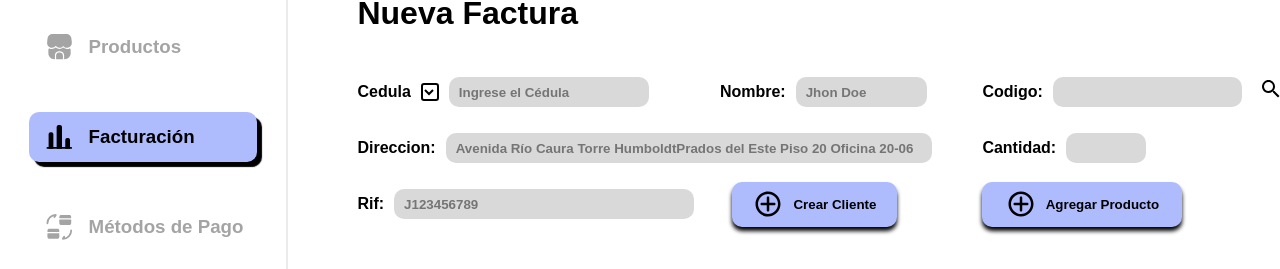
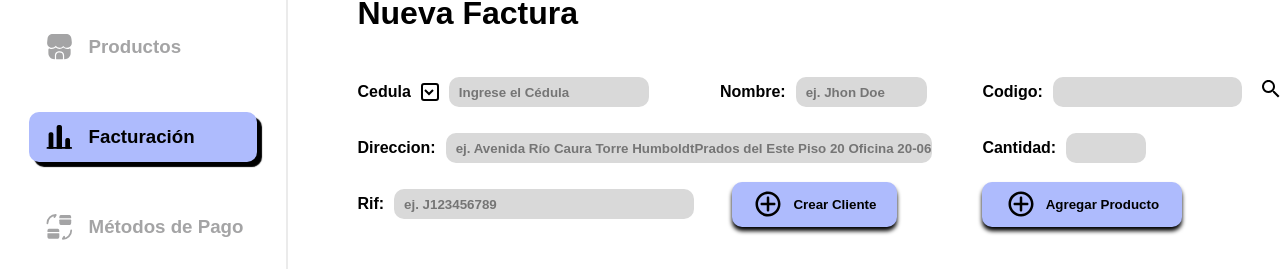
Before and after one commit to Luisrome01/BillMaster, a React (Vite) app: page /main in a window 1280 px wide. Shown: the part 158-427 px from the top of the page. Built offline with nearby package versions, Linux system fonts and the light colour scheme.

Commit message:
Cambio en los placeholder

```diff
--- a/src/components/navBar/View/Facturacion.jsx
+++ b/src/components/navBar/View/Facturacion.jsx
@@ -20,7 +20,7 @@ const Facturacion = () => {
 							</div>
 
 							<div className="FacturaNombre">
-								<InputDiferente name="Nombre:" color="#D9D9D9" width="50%" placeholder="Jhon Doe" />
+								<InputDiferente name="Nombre:" color="#D9D9D9" width="50%" placeholder="ej. Jhon Doe" />
 							</div>
 						</div>
 						<div className="FacturaDireccion">
@@ -29,13 +29,13 @@ const Facturacion = () => {
 								name="Direccion:"
 								color="#D9D9D9"
 								width="70%"
-								placeholder="Avenida Río Caura Torre Humboldt
+								placeholder="ej. Avenida Río Caura Torre Humboldt
 Prados del Este Piso 20 Oficina 20-06"
 							/>
 						</div>
 						<div className="FacturaRif-BotonCrear">
 							<div className="FacturaRif">
-								<InputDiferente name="Rif:" color="#D9D9D9" width="80%" placeholder="J123456789" />
+								<InputDiferente name="Rif:" color="#D9D9D9" width="80%" placeholder="ej. J123456789" />
 							</div>
 							<div className="FacturaBotonCrear">
 								<BtnGeneral img={svgAdd} text="Crear Cliente" width="165px" />
--- a/src/views/Login.jsx
+++ b/src/views/Login.jsx
@@ -22,7 +22,7 @@ const Login = () => {
 						<h1 className="LogSubTitle">Iniciar Sesión</h1>
 					</div>
 
-					<InputGeneral name={"Correo Electrónico"} type="text" placeholder=" Correo Electrónico" width="80%" />
+					<InputGeneral name={"Correo Electrónico"} type="text" placeholder=" ej. JubertPerez" width="80%" />
 
 					<InputGeneral name={"Contraseña"} type="password" placeholder=" Contraseña" width="80%" />
 
```
